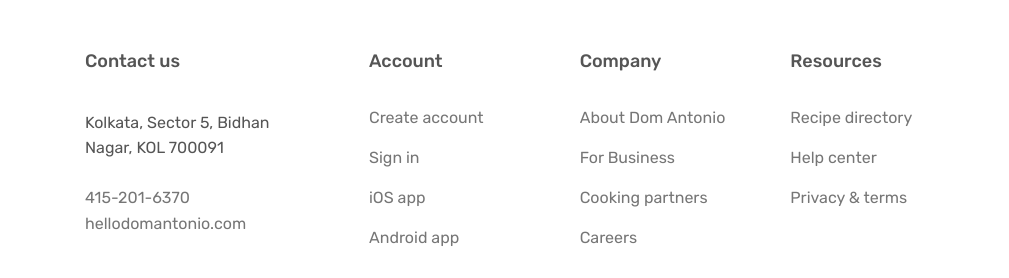
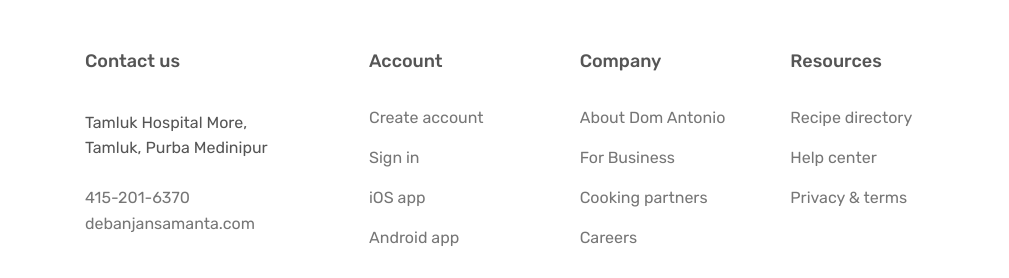
Before and after one commit to debanjan2345/Food-Blog-Website, a plain HTML site: page index.html in a window 1280 px wide. Shown: the part 7402-7680 px from the top of the page, 271-1280 px from the left. Drawn offline with nearby package versions, Linux system fonts and the light colour scheme; some packages are replaced by stand-ins of ours; a script that the page names is missing; files whose address does not match are found by name.

Commit message:
Update index.html

```diff
--- a/index.html
+++ b/index.html
@@ -555,11 +555,11 @@
         <p class="footer-heading">Contact us</p>
         <address class="contacts">
           <p class="address">
-            Kolkata, Sector 5, Bidhan Nagar, KOL 700091
+            Tamluk Hospital More, Tamluk, Purba Medinipur
           </p>
           <p>
             <a class="footer-link" href="tel:415-201-6370">415-201-6370</a><br />
-            <a class="footer-link" href="mailto:hellodomantonio.com">hellodomantonio.com</a>
+            <a class="footer-link" href="debanjansamanta866@gmail.com">debanjansamanta.com</a>
           </p>
         </address>
       </div>
```
